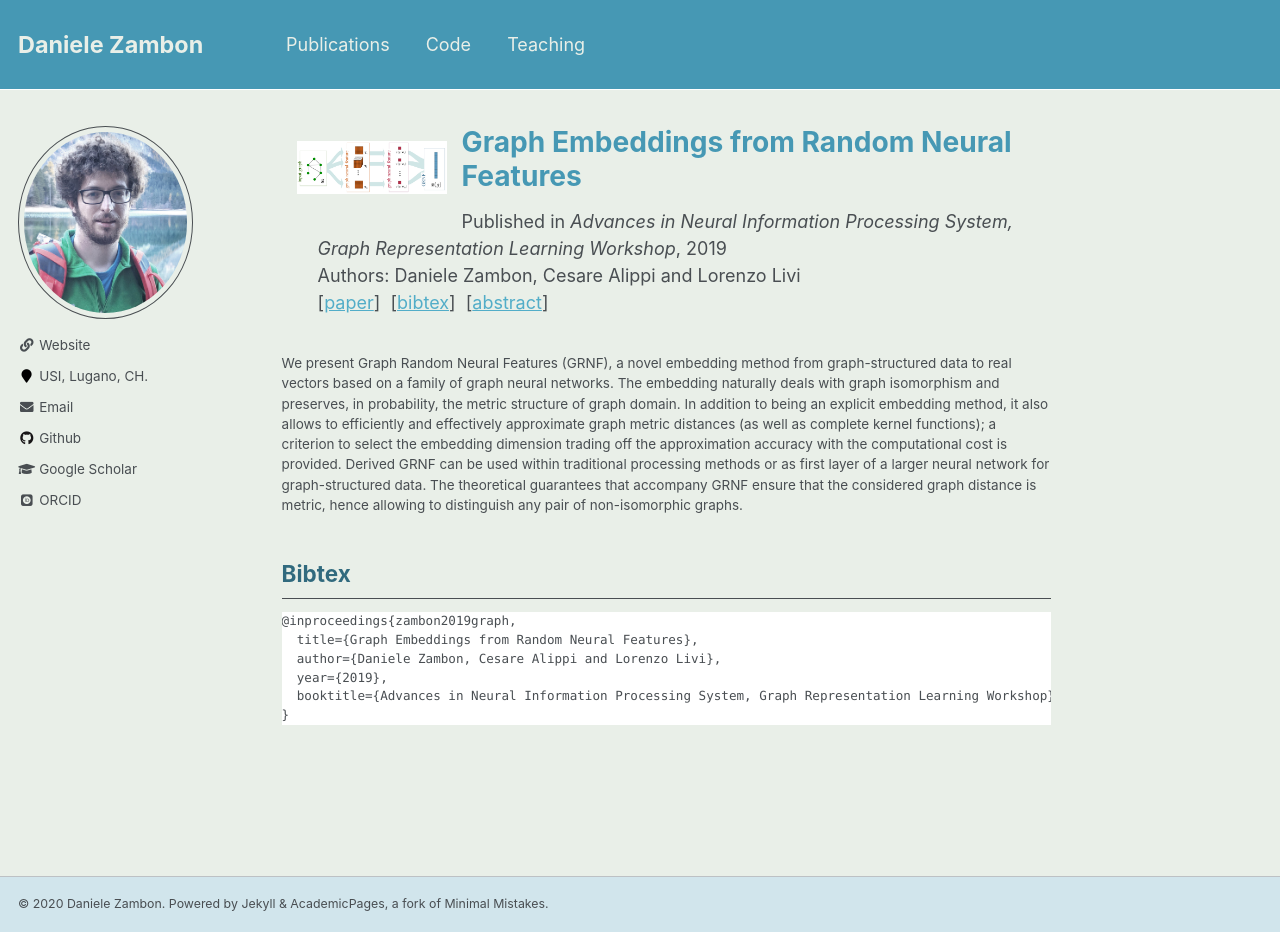
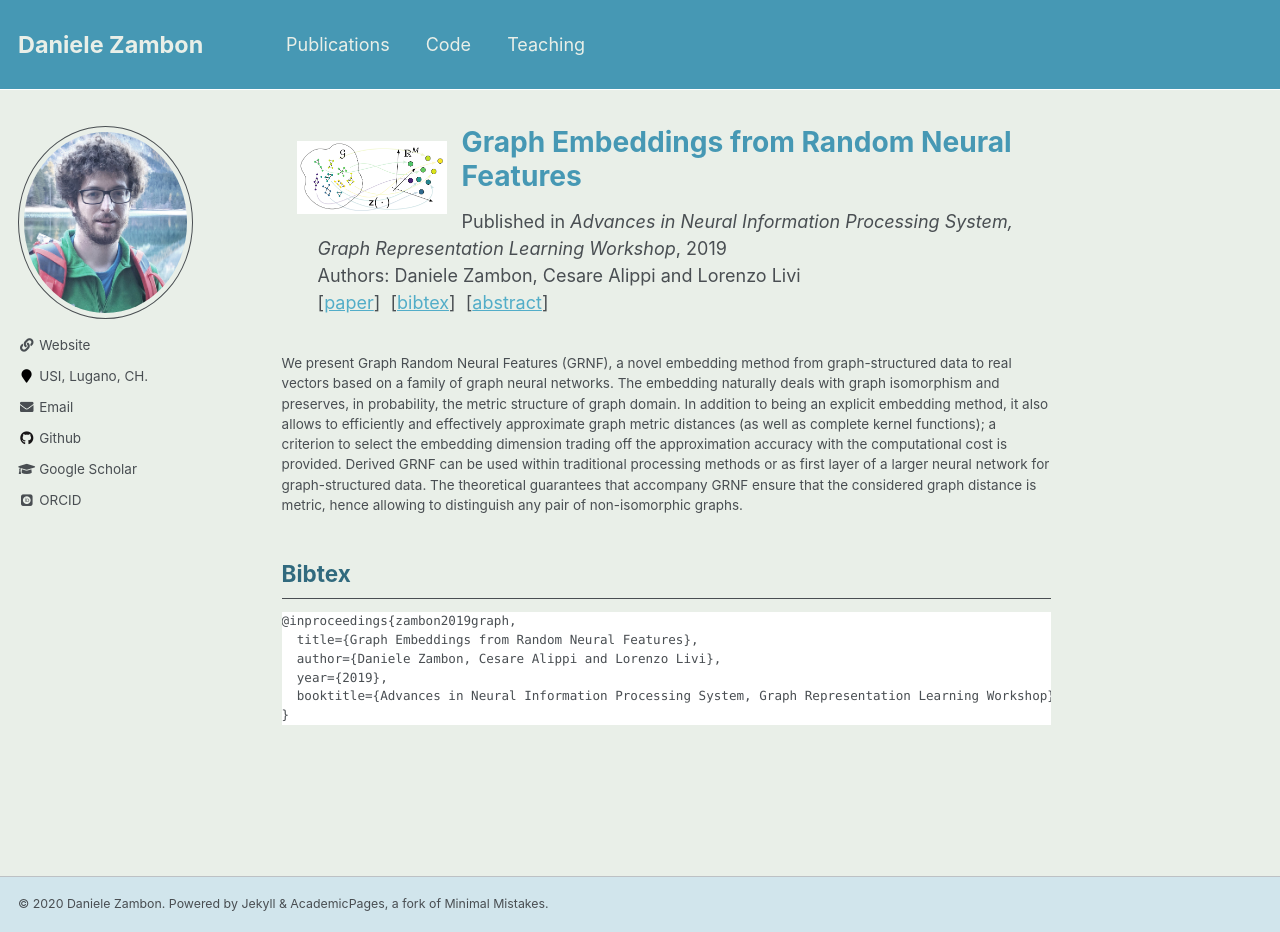
Before and after one commit to dzambon/dzambon.github.io, a Jekyll site: the page built from _publications/2019-12-13-zambon2019graph.md, in a window 1280 px wide and 932 px high. Built offline with Jekyll 4.4.1, drawn with Linux system fonts in a browser that asks for light colours; some web fonts are replaced.

Commit message:
added thumbnails to grnf papers

```diff
--- a/_publications/2019-12-13-zambon2019graph.md
+++ b/_publications/2019-12-13-zambon2019graph.md
@@ -12,7 +12,7 @@ paper: /dl/papers/Graph-Embeddings-from-Random-Neural-Features.pdf
 bibtex: true
 code: false
 abstract: true
-thumbnail: "/images/grnf_small.png"
+thumbnail: "/images/graph_embedding.png"
 ---
 We present Graph Random Neural Features (GRNF), a novel embedding method from graph-structured data to real vectors based on a family of graph neural networks. The embedding naturally deals with graph isomorphism and preserves, in probability, the metric structure of graph domain.
 In addition to being an explicit embedding method, it also allows to efficiently and effectively approximate graph metric distances (as well as complete kernel functions); a criterion to select the embedding dimension trading off the approximation accuracy with the computational cost is provided.
```
Also changed, not shown: _publications/2020-06-02-zambon2020graph.md (+1 -0 lines), images/graph_embedding.png (added), images/graph_representation.png (added).
